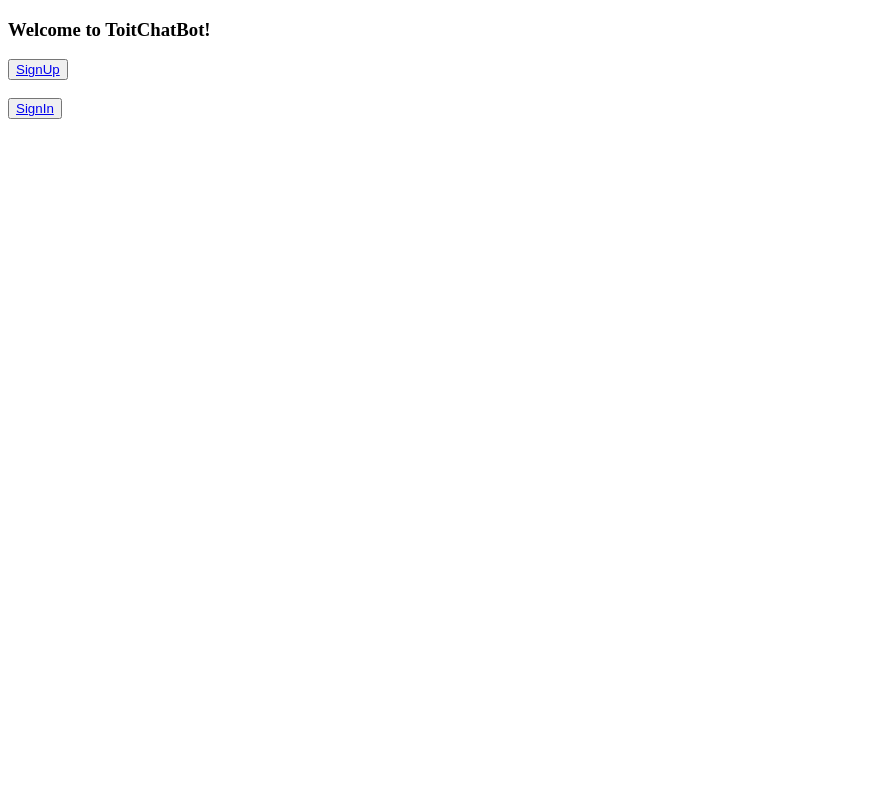
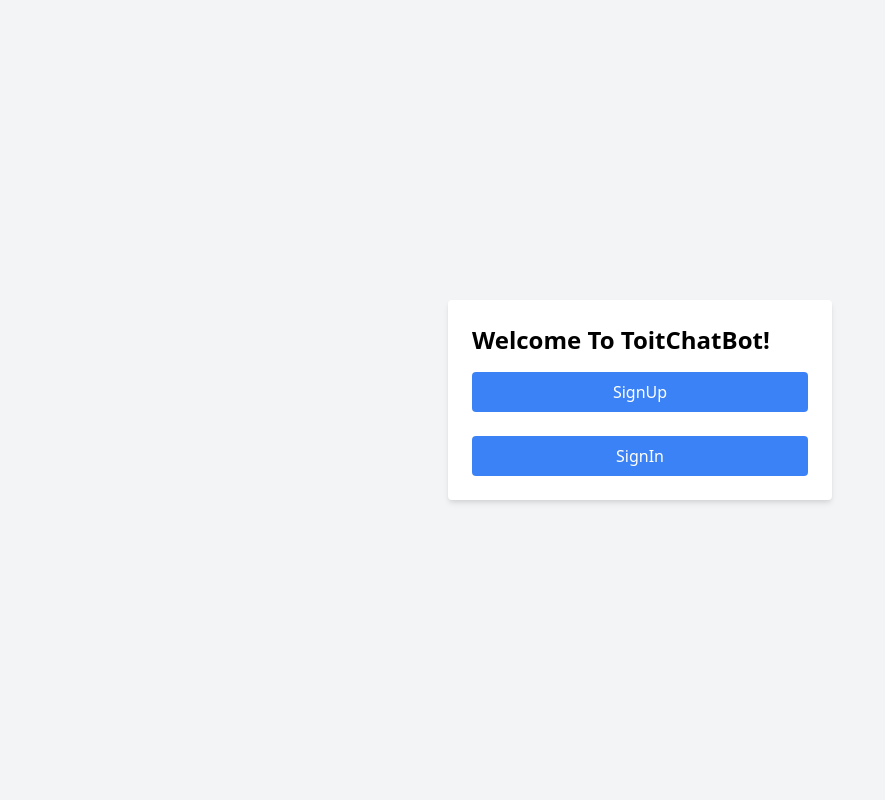
Before and after one commit to muhuchah/toit_chatbot, a Django app: page / in a window 1280 px wide. Shown: the whole page, without its empty margins (0-885 px from the left). Run offline with Django 4.2, Linux system fonts and the light colour scheme.

Commit message:
index.html updated

```diff
--- a/templates/accounts/index.html
+++ b/templates/accounts/index.html
@@ -2,16 +2,24 @@
 <html lang="en">
 <head>
     <meta charset="UTF-8">
-    <meta http-equiv="X-UA-Compatible" content="IE=edge">
     <meta name="viewport" content="width=device-width, initial-scale=1.0">
     <title>Home Page</title>
+    <link href="https://cdn.jsdelivr.net/npm/tailwindcss@2.2.16/dist/tailwind.min.css" rel="stylesheet">
 </head>
-<body>
-    <h3>Welcome to ToitChatBot!</h3>
-
-    <button type="submit"><a href="/signup">SignUp</a></button>
-    <br/>
-    <br/>
-    <button type="submit"><a href="/signin">SignIn</a></button>
+<body class="bg-gray-100 flex items-center justify-center h-screen">
+    <div class="bg-white p-6 rounded shadow-md w-96">
+        <h1 class="text-2xl font-semibold mb-4">Welcome To ToitChatBot!</h1>
+        <div>
+            <button type="submit" class="w-full bg-blue-500 text-white py-2 rounded hover:bg-blue-600">
+                <a href="/signup">SignUp</a>
+            </button>
+        </div>
+        <br/>
+        <div>
+            <button type="submit" class="w-full bg-blue-500 text-white py-2 rounded hover:bg-blue-600">
+                <a href="/signin">SignIn</a>
+            </button>
+        </div>
+    </div>
 </body>
 </html>
```
